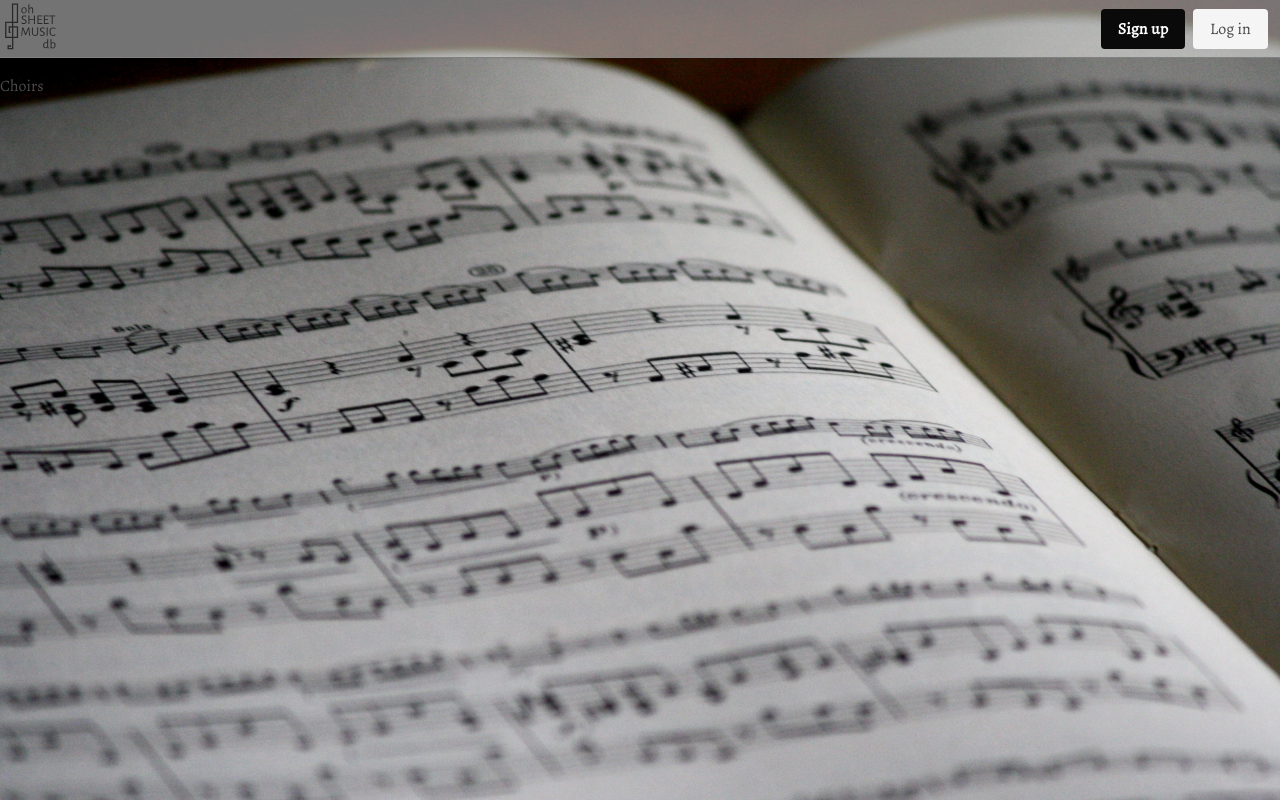
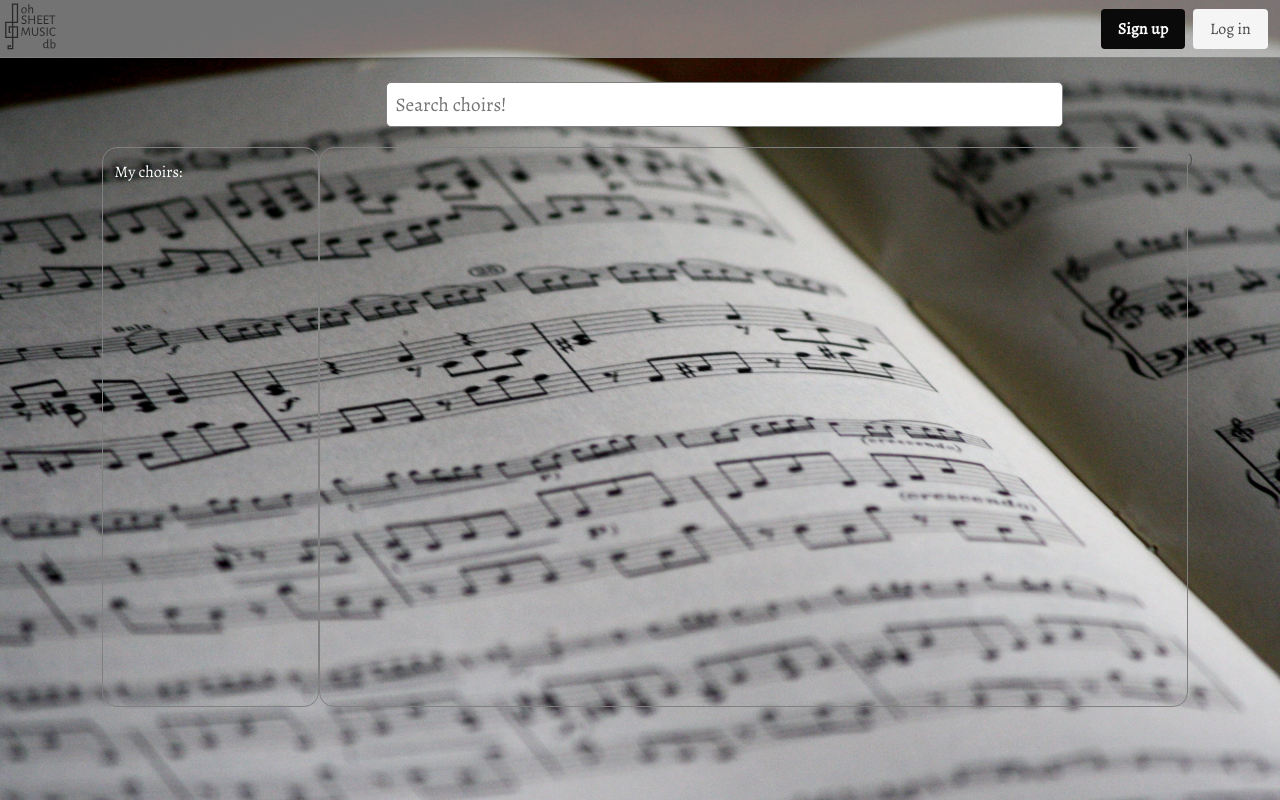
Before and after one commit to safriks/smdb, a React (Create React App) app in the folder smdb-client/: page /choirs in a window 1280 px wide. Built offline with nearby package versions, Linux system fonts and the light colour scheme; no server answers.

Commit message:
navbar updated with new buttons, 'upload sheet'-button is now on 'all_music'-route

```diff
--- a/smdb-client/src/components/Navbar.jsx
+++ b/smdb-client/src/components/Navbar.jsx
@@ -65,8 +65,15 @@ export default class Navbar extends Component {
             <div className="navbar-item">
               <div className="buttons">
                 {isUserLoggedIn ? (
-                  <Link to="/upload" className="button is-light">
-                    <strong>Upload sheet music</strong>
+                  <Link to="/all_music" className="button is-light">
+                    <strong>Sheets</strong>
+                  </Link>
+                ) : (
+                  <></>
+                )}
+                {isUserLoggedIn ? (
+                  <Link to="/choirs" className="button is-light">
+                    <strong>Choirs</strong>
                   </Link>
                 ) : (
                   <></>
--- a/smdb-client/src/pages/AllMusic.jsx
+++ b/smdb-client/src/pages/AllMusic.jsx
@@ -3,6 +3,7 @@ import "./allMusic.css";
 import MusicListItem from "../components/MusicListItem";
 import FilterColumn from "../components/FilterColumn";
 import MusicDetails from "../components/MusicDetails";
+import { Link } from "react-router-dom";
 
 export default class AllMusic extends Component {
   constructor(props) {
@@ -113,14 +114,42 @@ export default class AllMusic extends Component {
     return sheetsJSX;
   };
 
+  //Check whether user is logged in
+  isUserLoggedIn = () => {
+    if (Object.keys(this.state.currentUser).length > 0) {
+      return true;
+    } else {
+      return false;
+    }
+  };
+
   render() {
     debugger;
     let sheetsJSX = this.searchSheets();
+    var isUserLoggedIn = this.isUserLoggedIn();
 
     const selectedMusic = this.state.selectedMusic;
     return (
       <>
         <div className="columns">
+          {isUserLoggedIn ? (
+            <>
+              <div className="column is-1 is-offset-1 upload-btn-container">
+                <Link to="/upload" className="button is-light upload-button">
+                  <strong>Upload sheet music</strong>
+                </Link>
+              </div>
+              <div className="column is-8">
+                <input
+                  className="search-el search-bar"
+                  placeholder="Search sheet music!"
+                  type="text"
+                  name="searchQuery"
+                  onInput={this.handleSearchInputChange}
+                />
+              </div>
+            </>
+          ) : (
             <div className="column is-8 is-offset-2">
               <input
                 className="search-el search-bar"
@@ -130,6 +159,7 @@ export default class AllMusic extends Component {
                 onInput={this.handleSearchInputChange}
               />
             </div>
+          )}
         </div>
         <div className="columns list-container">
           {this.state.sheets.length > 0 && (
--- a/smdb-client/src/pages/Choirs.jsx
+++ b/smdb-client/src/pages/Choirs.jsx
@@ -1,11 +1,14 @@
 import React, { Component } from "react";
-// import "./choirs.css";
+import "./choirs.css";
 // import { Link } from "react-router-dom";
 
 export default class MusicDetails extends Component {
   constructor(props) {
     super(props);
-    this.state = {};
+    this.state = {
+      searchQuery: "",
+      choirs: []
+    };
   }
 
   componentDidMount() {
@@ -13,7 +16,45 @@ export default class MusicDetails extends Component {
     this.props.isNavBarBlurred(pathName);
   }
 
+  handleSearchInputChange = e => {
+    let searchQuery = e.target.value.toLowerCase();
+    this.setState({ [e.target.name]: searchQuery });
+  };
+
   render() {
-    return <h1>Choirs</h1>;
+    return (
+      <>
+        <div className="columns">
+          <div className="column is-8 is-offset-2">
+            <input
+              className="search-el search-bar"
+              placeholder="Search choirs!"
+              type="text"
+              name="searchQuery"
+              onInput={this.handleSearchInputChange}
+            />
+          </div>
+        </div>
+        <div className="columns list-container">
+          (
+          <>
+            <div className="column is-2 is-offset-1 col overflow">
+              <p>
+                <span className="label-text white">My choirs:</span>
+              </p>
+            </div>
+            <div className="column is-8 col">
+              <div className="columns">
+                <div className="column is-12 dlt-row" />
+              </div>
+              <div className="columns overflow">
+                <div className="column is-12" />
+              </div>
+            </div>
+          </>
+          )
+        </div>
+      </>
+    );
   }
 }
--- a/smdb-client/src/pages/allMusic.css
+++ b/smdb-client/src/pages/allMusic.css
@@ -32,3 +32,12 @@
   display: flex;
   justify-content: flex-end;
 }
+
+.upload-button {
+  margin: 1vh;
+}
+
+.upload-btn-container {
+  display: flex;
+  align-items: center;
+}
--- /dev/null
+++ b/smdb-client/src/pages/choirs.css
@@ -0,0 +1,3 @@
+.white {
+  color: white;
+}
```
Lines whose indentation alone changed are shown as unchanged.
